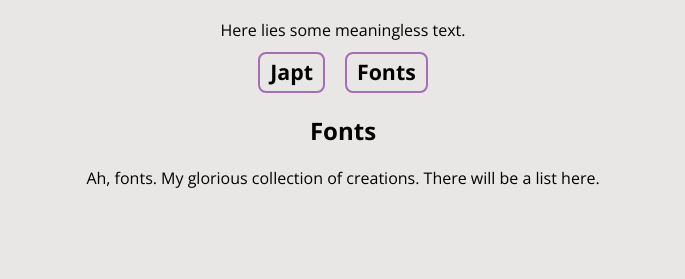
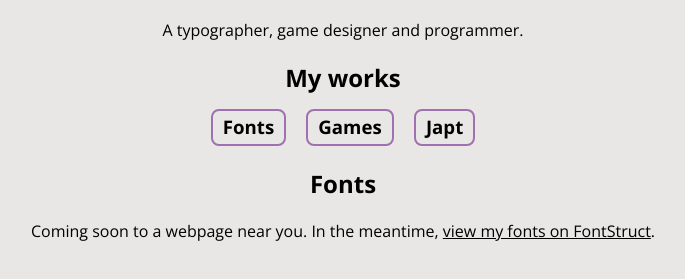
Before and after one commit to ETHproductions/ethproductions.github.io, a plain HTML site: page index.html in a window 1280 px wide. Both pictures are taken after a click on the link "Fonts". Shown: the part 67-346 px from the top of the page, without its empty margins (297-982 px from the left). Drawn offline with nearby package versions, Linux system fonts and the light colour scheme.

Commit message:
Update home page
ok fine I'll guess I'll use jQuery

```diff
--- a/index.html
+++ b/index.html
@@ -5,50 +5,44 @@
 		<link rel="stylesheet" type="text/css" href="style/style.css">
 		<link href='https://fonts.googleapis.com/css?family=Open+Sans:400,700' rel='stylesheet' type='text/css'>
 		<link href='https://fonts.googleapis.com/css?family=Inconsolata:400,700' rel='stylesheet' type='text/css'>
+		<script src="https://ajax.googleapis.com/ajax/libs/jquery/1.12.0/jquery.min.js"></script>
 		<script>
-var currenttab = "none";
-var currentdiv = null;
-var opacity = 100;
+			var currenttab = "";
 			function opentab (tabname) {
-  if(currenttab === tabname) return;
-  var interval;
-  if (currentdiv) {
-    for(opacity=20,a=[];opacity--;) {
-		a.push(opacity);
-		setTimeout(function(){currentdiv.style.opacity = a.shift()/20;},20*opacity);
-	}
-	setTimeout(whenDone,400);
-  } else { whenDone(); }
-  function whenDone (x) {
-    if(currentdiv) {
-      clearInterval(interval);
-      currentdiv.style.display="none";
-	}
-	currenttab = tabname;
-	currentdiv = document.getElementById(currenttab);
-	currentdiv.style.display="block";
-	currentdiv.style.opacity=0;
-	for(opacity=0,a=[];opacity++<20;) {
-		a.push(opacity);
-		setTimeout(function(){currentdiv.style.opacity = a.shift()/20;},20*opacity);
-	}
+				if (currenttab === tabname) return;
+				if (currenttab) {
+					$(currenttab).fadeOut();
+					setTimeout(function(){
+						$(currenttab = tabname).fadeIn(1000);
+					}, 400);
+				} else {
+					$(currenttab = tabname).fadeIn(1000);
 				}
 			}
 		</script>
 	</head>
 	<body style="text-align:center">
 		<h1>ETHproductions</h1>
-<p>Here lies some meaningless text.</p>
-<a class="button1" onclick="opentab('japt')">Japt</a><a class="button1" onclick="opentab('fonts')">Fonts</a>
+		<p>A typographer, game designer and programmer.</p>
+		<h2 style="padding-top:0px">My works</h2>
+		<a class="button1" onclick="opentab('#fonts');">Fonts</a>
+		<a class="button1" onclick="opentab('#games');">Games</a>
+		<a class="button1" onclick="opentab('#japt');">Japt</a>
 
-<div id="japt">
+		<div id="japt" class="hide">
 			<h2>Japt</h2>
-<p><strong>Japt</strong> is a shortened version of <strong>Ja</strong>vaScri<strong>pt</strong>. An interpreter is <a href="http://ethproductions.github.io/japt">here</a>.</p>
+			<p><strong>Japt</strong> is a shortened version of <strong>Ja</strong>vaScri<strong>pt</strong>, designed for <a href="https://en.wikipedia.org/wiki/Code_golf">code golf</a>.<br>
+			<a href="http://github.com/ETHproductions/japt">GitHub</a> | <a href="/japt">Interpreter + Docs</a></p>
 		</div>
 
-<div id="fonts">
+		<div id="fonts" class="hide">
 			<h2>Fonts</h2>
-<p>Ah, fonts. My glorious collection of creations. There will be a list here.</p>
+			<p>Coming soon to a webpage near you. In the meantime, <a href="http://fontstruct.com/fontstructors/677683/ethproductions">view my fonts on FontStruct</a>.</p>
+		</div>
+
+		<div id="games" class="hide">
+			<h2>Games</h2>
+			<p>These are spread out across the web; I'll gather them here soon.</p>
 		</div>
 
 	</body>
--- a/style/style.css
+++ b/style/style.css
@@ -4,7 +4,7 @@
 	font-family: 'Open Sans', sans-serif;
 }
 
-#japt, #fonts {
+.hide {
 	display: none;
 }
 
@@ -25,7 +25,7 @@
 }
 
 .button1 {
-  font-size: 16pt;
+	font-size: 14pt;
 	font-weight: 700;
 	padding-top: 3px;
 	padding-bottom: 5px;
@@ -33,8 +33,9 @@
 	padding-right: 10px;
 	border: 2px solid #A070B0;
 	border-radius: 8px;
-  margin-left: 10px;
-  margin-right: 10px;
+	margin-left: 8px;
+	margin-right: 8px;
+	cursor: pointer;
 }
 
 textarea {
```
Lines whose indentation alone changed are shown as unchanged.
